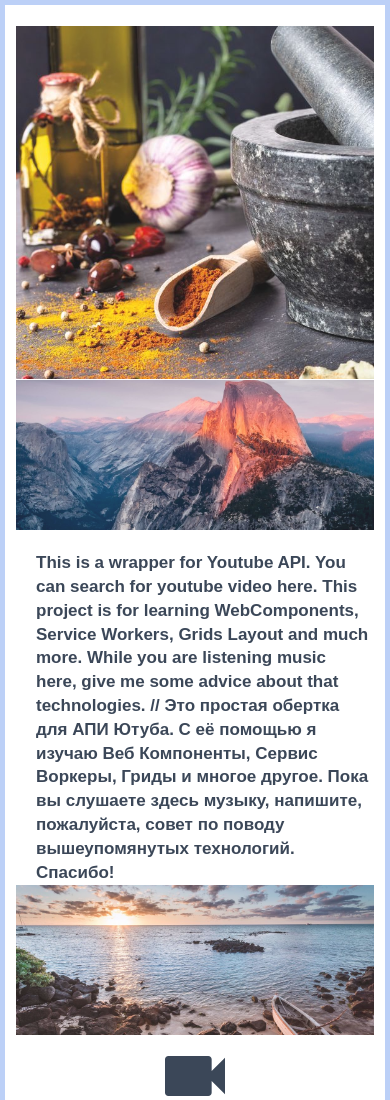
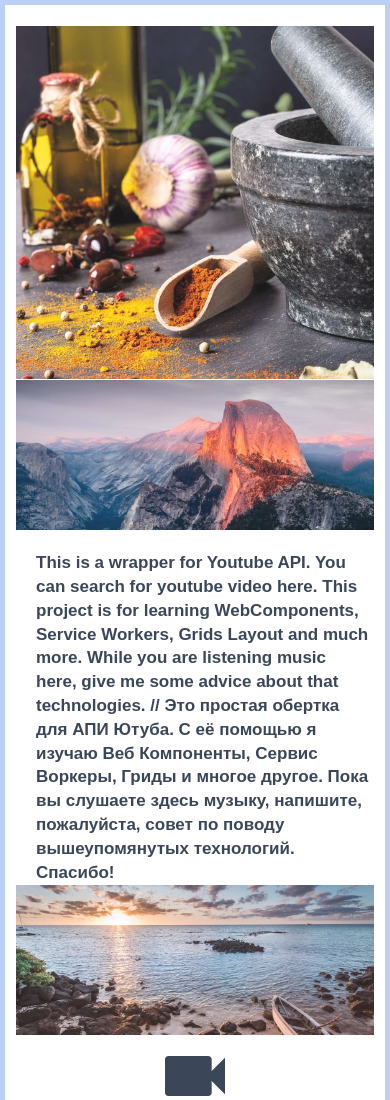
Before and after one commit to deniolp/tubewrapper, a website: page index.html in a window 390 px wide. Shown: the top 1100 px of the page. Drawn offline with Linux system fonts and the light colour scheme.

Commit message:
Improving second image at mobile width

```diff
--- a/style.css
+++ b/style.css
@@ -100,7 +100,7 @@ body {
 
 @media (max-width: 460px) {
   .image2 {
-    background-position: top -50px left 0;
+    background-position: top -30px left 0;
   }
 }
 
```
